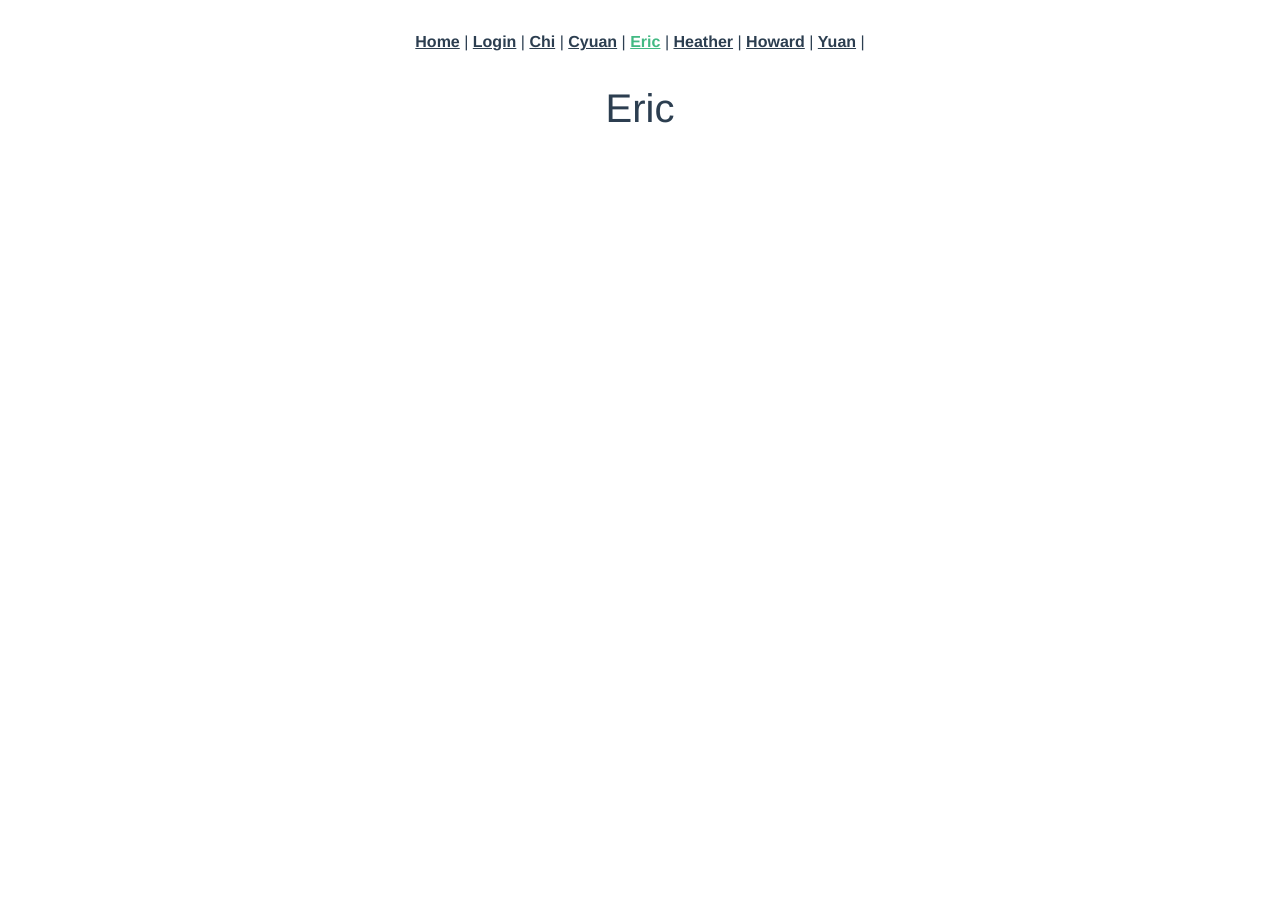
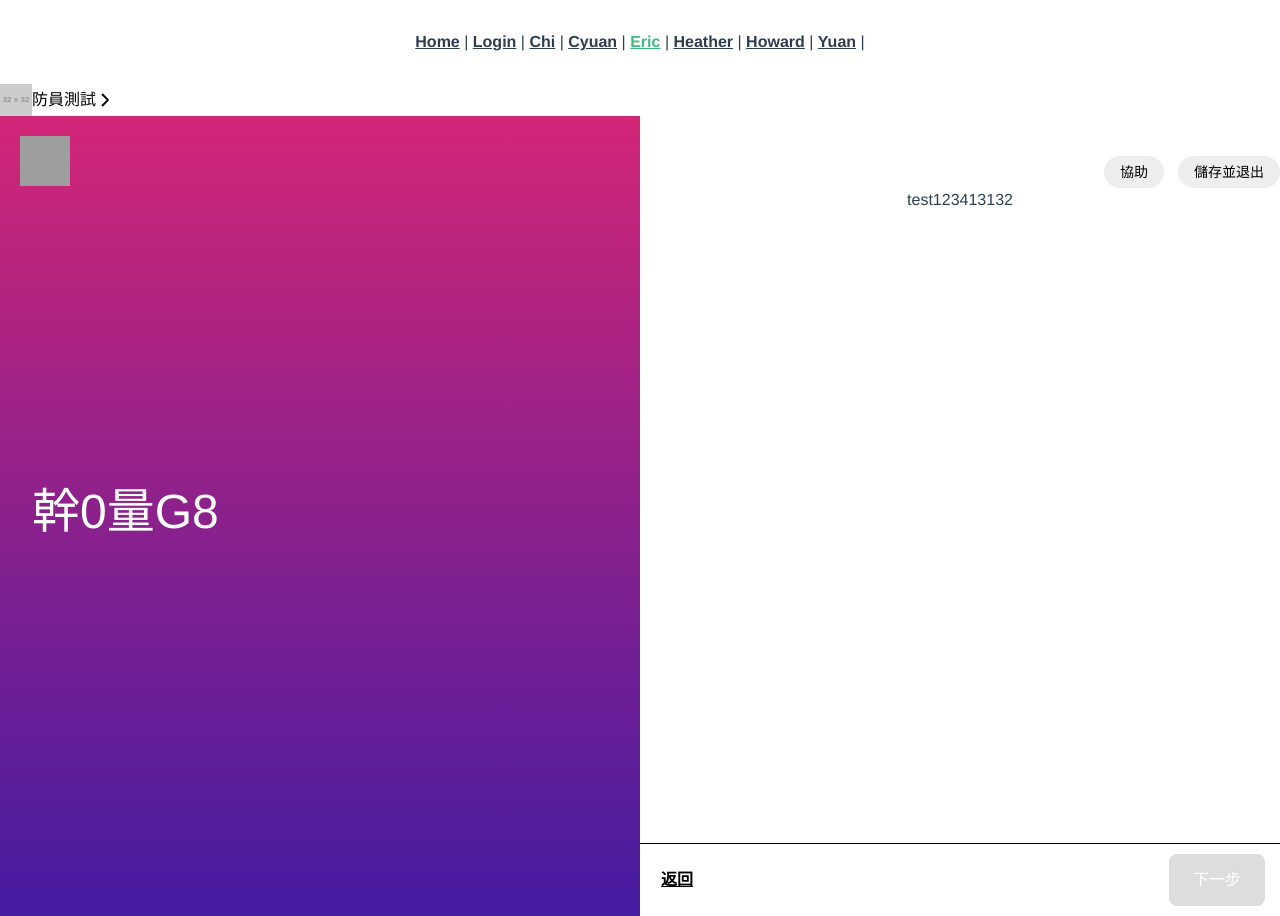
Before and after one commit to Airelax/Airelax.Frontend, a Vue app: page /eric in a window 1280 px wide. Before the commit the page ends 800 px from the top, so only its background shows below. Built offline with nearby package versions, Linux system fonts and the light colour scheme; grey boxes are pictures that could not be loaded.

Commit message:
SHOP-55 Add Basic Template

```diff
--- a/package.json
+++ b/package.json
@@ -9,7 +9,6 @@
   },
   "dependencies": {
     "axios": "^0.21.1",
-    "bootstrap": "^5.0.2",
     "core-js": "^3.6.5",
     "popper.js": "^1.16.1",
     "vue": "^3.0.0",
--- /dev/null
+++ b/src/components/_Eric/CreateHouseHelper.vue
@@ -0,0 +1,97 @@
+<template>
+  <div class="helper">
+    <button class="close">
+      <svg
+        viewBox="0 0 32 32"
+        xmlns="http://www.w3.org/2000/svg"
+        role="presentation"
+        focusable="false"
+      >
+        <path d="m6 6 20 20"></path>
+        <path d="m26 6-20 20"></path>
+      </svg>
+    </button>
+    <button>
+      <div>協助</div>
+    </button>
+    <button>
+      <div>儲存並退出</div>
+    </button>
+  </div>
+</template>
+
+<style lang="scss" scoped>
+@mixin all-center {
+  display: flex;
+  justify-content: center;
+  align-items: center;
+}
+
+.helper {
+  display: flex;
+  justify-content: space-between;
+  width: 100%;
+  position: sticky;
+  top: 0;
+}
+
+button {
+  @include all-center();
+  color: #fff;
+  border: none;
+  background-color: rgba($color: rgb(241, 231, 231), $alpha: 0.4);
+  border-radius: 32px;
+  height: 32px;
+  box-sizing: border-box;
+  font-size: 14px;
+
+  div {
+    padding: 1px 10px;
+  }
+
+  &.close {
+    width: 32px;
+  }
+
+  &:last-child {
+    display: none;
+  }
+
+  svg {
+    display: block;
+    fill: none;
+    height: 16px;
+    width: 16px;
+    stroke: rgb(255, 255, 255);
+    stroke-width: 4;
+    overflow: visible;
+  }
+}
+
+@media screen and (min-width: 750px) {
+  .helper {
+    justify-content: flex-end;
+
+    button {
+      background-color: #eee;
+      color: #000;
+      &:first-child {
+        display: none;
+      }
+
+      &:last-child {
+        display: flex;
+        margin-left: 1em;
+      }
+    }
+  }
+}
+</style>
+
+<script>
+export default {
+  data() {
+    return {};
+  },
+};
+</script>
--- /dev/null
+++ b/src/components/_Eric/CreateNewHouse.vue
@@ -0,0 +1,73 @@
+<template>
+  <t></t>
+  <div class="page">
+    <div class="rent-banner">
+      <RentBanner :title="title"></RentBanner>
+    </div>
+    <div class="rent-content">
+      <RentContent>
+        <slot></slot>
+      </RentContent>
+    </div>
+  </div>
+</template>
+
+
+<style lang="scss" scoped>
+.page {
+  display: block;
+}
+
+.rent-banner {
+  height: 30vh;
+  width: 100%;
+  position: relative;
+}
+
+.rent-content {
+  margin-top: -20px;
+  padding-top: 40px;
+  width: 100%;
+  background-color: #fff;
+  border-radius: 20px 20px 0 0;
+  position: relative;
+}
+
+@media screen and (min-width: 750px) {
+  .page {
+    display: flex;
+  }
+
+  .rent-banner {
+    height: 100vh;
+    margin-bottom: 0;
+    width: 50%;
+  }
+
+  .rent-content {
+    margin-top: 0;
+    width: 50%;
+    height: 100vh;
+  }
+}
+</style>
+
+<script>
+import RentBanner from "./RentBanner.vue";
+import RentContent from "./RentContent.vue";
+import t from "./HousePublish.vue";
+
+export default {
+  props: {
+    title: {
+      type: String,
+      default: "幹0量G8",
+    },
+  },
+  components: {
+    RentBanner,
+    RentContent,
+    t,
+  },
+};
+</script>
--- /dev/null
+++ b/src/components/_Eric/HousePublish.vue
@@ -0,0 +1,62 @@
+<template>
+  <router-link to="/">
+    <div class="cover">
+      <img :src="houseSource.img" />
+    </div>
+    <span>{{ houseSource.title }}</span>
+    <div class="icon">
+      <svg
+        viewBox="0 0 32 32"
+        xmlns="http://www.w3.org/2000/svg"
+        role="presentation"
+        focusable="false"
+      >
+        <g fill="none">
+          <path
+            d="m12 4 11.2928932 11.2928932c.3905243.3905243.3905243 1.0236893 0 1.4142136l-11.2928932 11.2928932"
+          ></path>
+        </g>
+      </svg>
+    </div>
+  </router-link>
+</template>
+
+<style lang="scss" scoped>
+a {
+  display: block;
+  text-decoration: none;
+  color: #000;
+  cursor: pointer;
+  display: flex;
+  align-items: center;
+
+  .cover {
+    width: 32px;
+    height: 32px;
+  }
+
+  .icon svg {
+    display: block;
+    fill: none;
+    height: 16px;
+    width: 16px;
+    stroke: currentcolor;
+    stroke-width: 4;
+    overflow: visible;
+  }
+}
+</style>
+
+
+<script>
+export default {
+  props: {
+    houseSource: {
+      type: Object,
+      default: () => {
+        return { img: "https://fakeimg.pl/32x32/#141372", title: "防員測試" };
+      },
+    },
+  },
+};
+</script>
--- /dev/null
+++ b/src/components/_Eric/RentBanner.vue
@@ -0,0 +1,79 @@
+<template>
+  <div class="banner">
+    <div class="logo">
+      <img src="https://picsum.photos/50/50/?random=1" />
+    </div>
+    <div class="content">
+      <CreateHouseHelper></CreateHouseHelper>
+      <h1>{{ title }}</h1>
+    </div>
+  </div>
+</template>
+
+<style lang="scss" scoped>
+.banner {
+  background: linear-gradient(90deg, #441ca2, #d32677);
+  height: 100%;
+  position: relative;
+
+  .content {
+    height: 100%;
+    display: flex;
+    flex-wrap: wrap;
+    align-items: center;
+    margin: 0 5%;
+  }
+}
+.helper {
+  display: flex;
+}
+
+.logo {
+  display: none;
+}
+
+h1 {
+  color: #fff;
+  font-size: 26px;
+}
+
+@media screen and (min-width: 750px) {
+  .banner {
+    background: linear-gradient(to top, #441ca2, #d32677);
+  }
+  .content {
+    display: block;
+    margin: 0 5%;
+  }
+
+  .logo {
+    top: 20px;
+    left: 20px;
+    display: block;
+    position: absolute;
+  }
+
+  .helper {
+    display: none;
+  }
+
+  h1 {
+    font-size: 48px;
+  }
+}
+</style>
+
+<script>
+import CreateHouseHelper from "./CreateHouseHelper.vue";
+export default {
+  data() {
+    return {};
+  },
+  props: {
+    title: String,
+  },
+  components: {
+    CreateHouseHelper,
+  },
+};
+</script>
--- /dev/null
+++ b/src/components/_Eric/RentContent.vue
@@ -0,0 +1,67 @@
+
+<template>
+  <div class="contain">
+    <div class="create-helper">
+      <Helper></Helper>
+    </div>
+    <div class="content">
+      <slot><div class="error">Oops! Something Error</div></slot>
+    </div>
+    <div class="step-controls">
+      <RentStepControl></RentStepControl>
+    </div>
+  </div>
+</template>
+
+
+<style lang="scss" scoped>
+.create-helper {
+  display: none;
+}
+
+.contain {
+  width: 100%;
+  height: 100%;
+  position: relative;
+  display: block;
+}
+
+.step-controls {
+  padding: 10px 15px;
+  width: 100%;
+  position: fixed;
+  bottom: 0;
+  border-top: 1px solid #000;
+}
+
+@media screen and (min-width: 750px) {
+  .contain {
+    display: flex;
+    flex-direction: column;
+  }
+
+  .content {
+    flex-grow: 1;
+  }
+
+  .create-helper {
+    display: block;
+  }
+
+  .step-controls {
+    position: static;
+  }
+}
+</style>
+
+<script>
+import RentStepControl from "./RentStepControl.vue";
+import Helper from "./CreateHouseHelper.vue";
+export default {
+  components: {
+    RentStepControl,
+    Helper,
+  },
+  props: ["cls"],
+};
+</script>
--- /dev/null
+++ b/src/components/_Eric/RentStepControl.vue
@@ -0,0 +1,52 @@
+<template>
+  <div class="controls">
+    <button class="back">返回</button>
+    <button
+      :disabled="isSelected"
+      :class="{ active: !isSelected }"
+      class="next"
+    >
+      下一步
+    </button>
+  </div>
+</template>
+
+<style lang="scss" scoped>
+.controls {
+  display: flex;
+  justify-content: space-between;
+  align-items: center;
+
+  button {
+    display: block;
+    border: none;
+    box-sizing: border-box;
+
+    &.back {
+      background-color: transparent;
+      font-weight: 900;
+      text-decoration: underline;
+    }
+
+    &.next {
+      color: #fff;
+      background-color: #ddd;
+      padding: 14px 24px;
+      cursor: not-allowed;
+      border-radius: 8px;
+    }
+  }
+}
+</style>
+
+
+<script>
+export default {
+  props: {
+    isSelected: {
+      type: Boolean,
+      default: true,
+    },
+  },
+};
+</script>
--- a/src/components/_Eric/_eric.vue
+++ /dev/null
@@ -1,3 +0,0 @@
-<template>
-    <h1>Eric</h1>
-</template>
--- a/src/views/_Eric.vue
+++ b/src/views/_Eric.vue
@@ -1,3 +1,13 @@
+
 <template>
-    <h1>Eric</h1>
+  <CreateNewHouse> test123413132 </CreateNewHouse>
 </template>
+
+<script>
+import CreateNewHouse from "../components/_Eric/CreateNewHouse.vue";
+export default {
+  components: {
+    CreateNewHouse,
+  },
+};
+</script>
```
Also changed, not shown: src/components/_Eric/CreateStep.vue (added), 1 other file (tests, documents, lock files or other folders).
